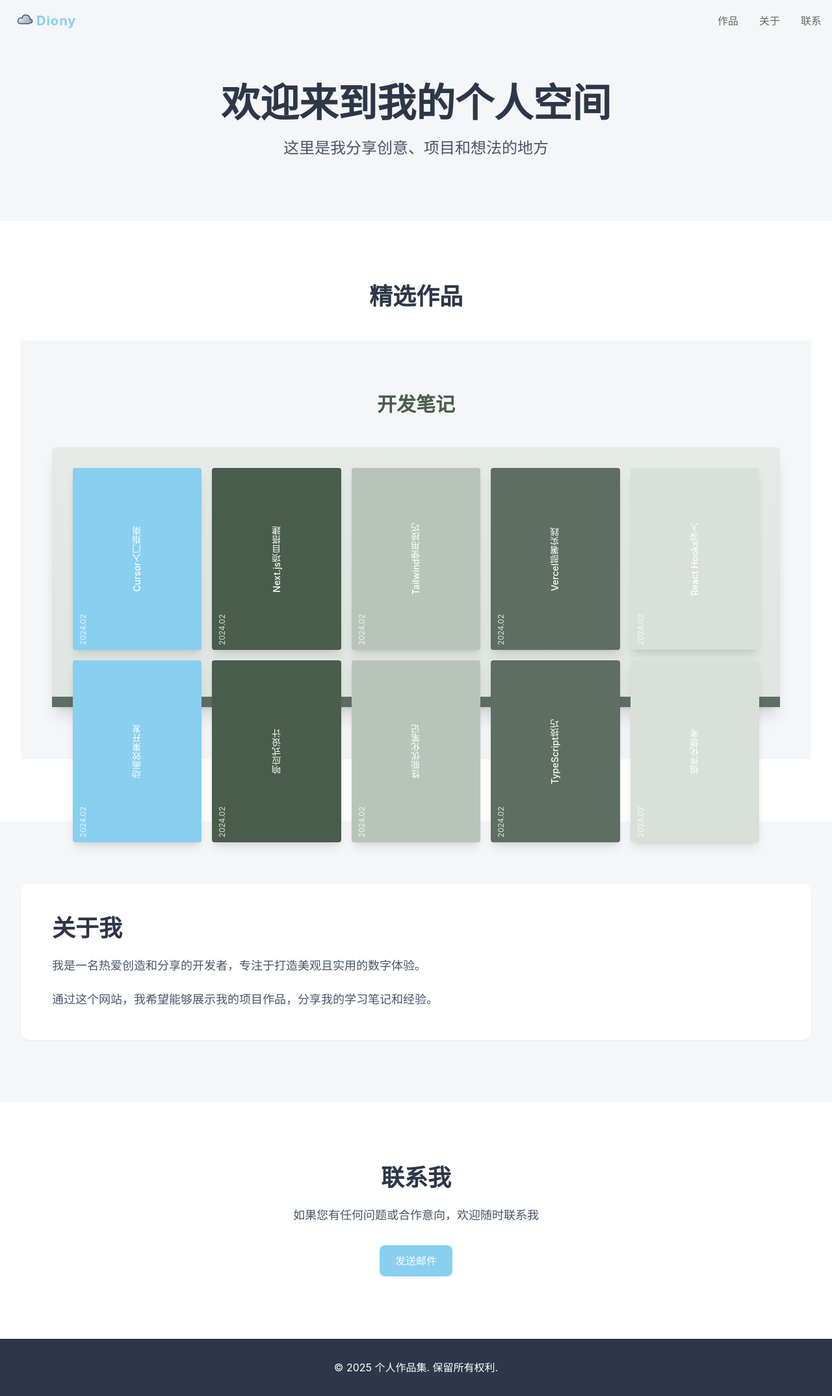
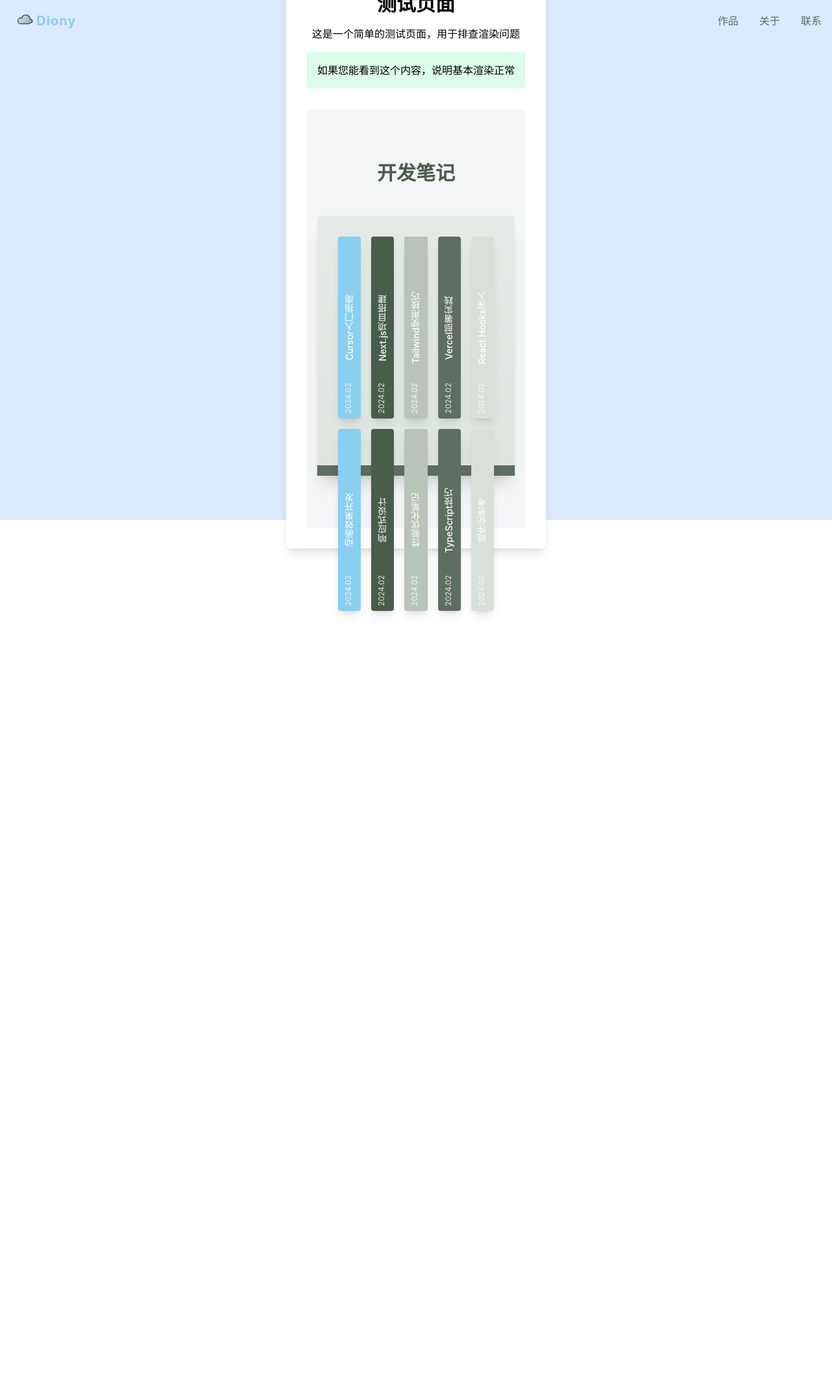
Before and after one commit to MonaGe266/diony-website, a Next.js app: page / in a window 1280 px wide. Shown: the whole page at 65% size. After the commit the page ends 972 px from the top, so only its background shows below. Built offline with nearby package versions, Linux system fonts and the light colour scheme.

Commit message:
修复导入路径：从@/app/components修改为@/components，添加Bookshelf组件

```diff
--- a/src/app/page.tsx
+++ b/src/app/page.tsx
@@ -1,86 +1,30 @@
 'use client';
 
-import React, { useEffect } from 'react';
+import React from 'react';
 import type { FC } from 'react';
 import Navigation from '@/components/Navigation';
 import Bookshelf from '@/components/Bookshelf';
 
 const Home: FC = () => {
-  useEffect(() => {
-    console.log('Home page loaded');
-  }, []);
+  console.log('Testing with Navigation component');
 
   return (
-    <div className="min-h-screen bg-[#F4F6F8]">
+    <div className="min-h-screen bg-blue-100">
       <Navigation />
-
-      {/* Hero Section */}
-      <section className="pt-24 pb-12 md:pt-32 md:pb-24">
-        <div className="max-w-7xl mx-auto px-4 sm:px-6 lg:px-8">
-          <div className="text-center">
-            <h1 className="text-4xl md:text-5xl lg:text-6xl font-bold text-[#2D3748] mb-6">
-              欢迎来到我的个人空间
-            </h1>
-            <p className="text-xl md:text-2xl text-[#4A5568] max-w-3xl mx-auto">
-              这里是我分享创意、项目和想法的地方
-            </p>
+      <div className="flex items-center justify-center h-screen">
+        <div className="text-center p-8 bg-white rounded-lg shadow-lg">
+          <h1 className="text-3xl font-bold mb-4">测试页面</h1>
+          <p className="mb-4">这是一个简单的测试页面，用于排查渲染问题</p>
+          <div className="p-4 bg-green-100 rounded">
+            如果您能看到这个内容，说明基本渲染正常
+          </div>
+          <div className="mt-8">
+            <Bookshelf />
           </div>
         </div>
-      </section>
-
-      {/* Featured Works Section */}
-      <section id="works" className="py-12 md:py-24 bg-white">
-        <div className="max-w-7xl mx-auto px-4 sm:px-6 lg:px-8">
-          <h2 className="text-3xl md:text-4xl font-bold text-center text-[#2D3748] mb-12">
-            精选作品
-          </h2>
-          <Bookshelf />
-        </div>
-      </section>
-
-      {/* About Section */}
-      <section id="about" className="py-12 md:py-24">
-        <div className="max-w-7xl mx-auto px-4 sm:px-6 lg:px-8">
-          <div className="bg-white rounded-xl shadow-sm p-8 md:p-12">
-            <h2 className="text-3xl md:text-4xl font-bold text-[#2D3748] mb-6">
-              关于我
-            </h2>
-            <p className="text-lg text-[#4A5568] mb-6">
-              我是一名热爱创造和分享的开发者，专注于打造美观且实用的数字体验。
-            </p>
-            <p className="text-lg text-[#4A5568]">
-              通过这个网站，我希望能够展示我的项目作品，分享我的学习笔记和经验。
-            </p>
-          </div>
-        </div>
-      </section>
-
-      {/* Contact Section */}
-      <section id="contact" className="py-12 md:py-24 bg-white">
-        <div className="max-w-7xl mx-auto px-4 sm:px-6 lg:px-8 text-center">
-          <h2 className="text-3xl md:text-4xl font-bold text-[#2D3748] mb-6">
-            联系我
-          </h2>
-          <p className="text-lg text-[#4A5568] mb-8">
-            如果您有任何问题或合作意向，欢迎随时联系我
-          </p>
-          <a
-            href="mailto:contact@example.com"
-            className="inline-block bg-[#89CFF0] hover:bg-[#5DADE2] text-white font-medium py-3 px-6 rounded-lg transition-colors"
-          >
-            发送邮件
-          </a>
-        </div>
-      </section>
-
-      {/* Footer */}
-      <footer className="bg-[#2D3748] text-white py-8">
-        <div className="max-w-7xl mx-auto px-4 sm:px-6 lg:px-8 text-center">
-          <p>© {new Date().getFullYear()} 个人作品集. 保留所有权利.</p>
-        </div>
-      </footer>
+      </div>
     </div>
   );
 }
 
-export default Home; // 添加一个注释
+export default Home;
```
